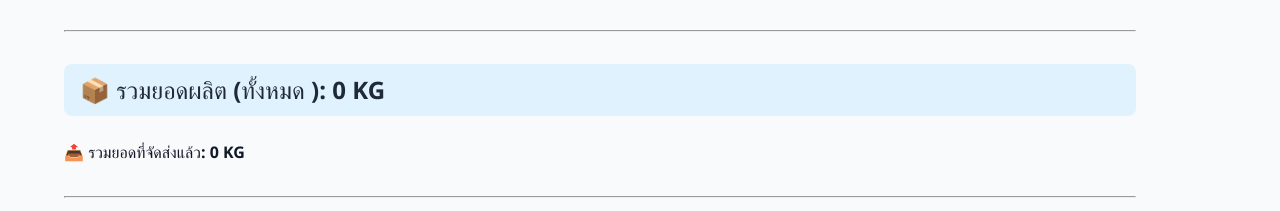
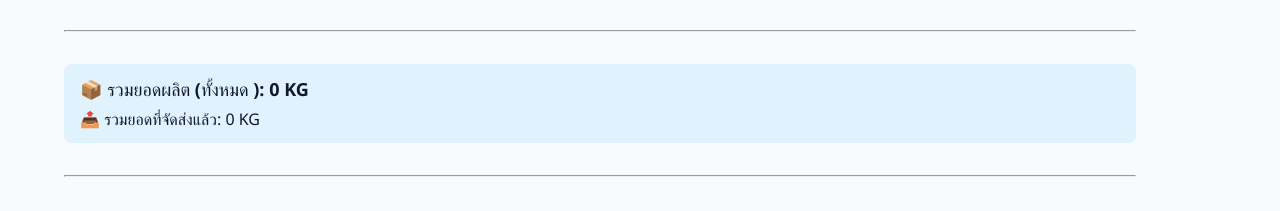
Before and after one commit to AnuGee/ep-production-tracker-v2, a React (Vite) app: page / in a window 1280 px wide. Shown: the part 433-644 px from the top of the page. Built offline with nearby package versions, Linux system fonts and the light colour scheme; no server answers; the database is empty.

Commit message:
Update Home.jsx

```diff
--- a/src/pages/Home.jsx
+++ b/src/pages/Home.jsx
@@ -563,12 +563,14 @@ export default function Home() {
 
       {/* --- Total Volume --- */}
       <hr style={{ margin: '2rem 0' }} />
-      <h3 className="total-volume">
-        📦 รวมยอดผลิต ({selectedMonth} {selectedYear !== 'ทั้งหมด' ? selectedYear : ''}): {getTotalVolume().toLocaleString()} KG
-      </h3>
-      <h4 style={{ marginTop: "0.5rem" }}>
-        📤 รวมยอดที่จัดส่งแล้ว: {getTotalDelivered().toLocaleString()} KG
-      </h4>
+      <div style={{ backgroundColor: "#e0f2fe", padding: "12px 16px", borderRadius: "8px", marginBottom: "1rem" }}>
+        <div style={{ fontSize: "18px", fontWeight: "bold", marginBottom: "4px" }}>
+          📦 รวมยอดผลิต ({selectedMonth} {selectedYear !== 'ทั้งหมด' ? selectedYear : ''}): {getTotalVolume().toLocaleString()} KG
+        </div>
+        <div style={{ fontSize: "16px", fontWeight: "normal" }}>
+          📤 รวมยอดที่จัดส่งแล้ว: {getTotalDelivered().toLocaleString()} KG
+        </div>
+      </div>
 
       {/* --- Progress Board --- */}
       <hr style={{ margin: '2rem 0' }} />
```
